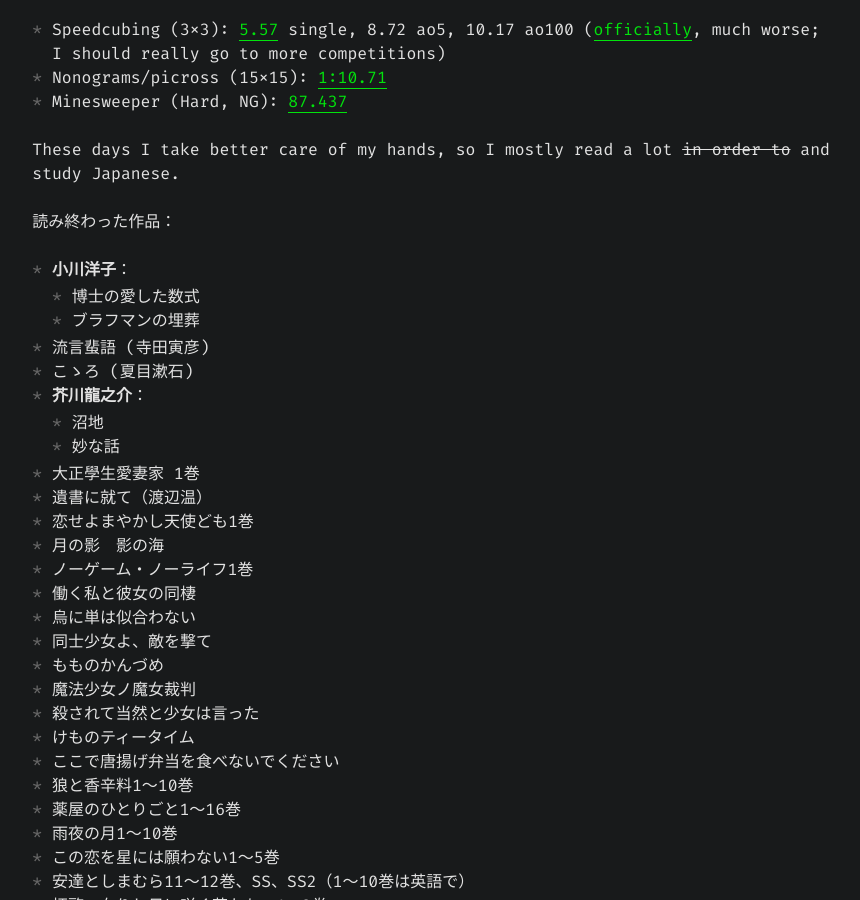
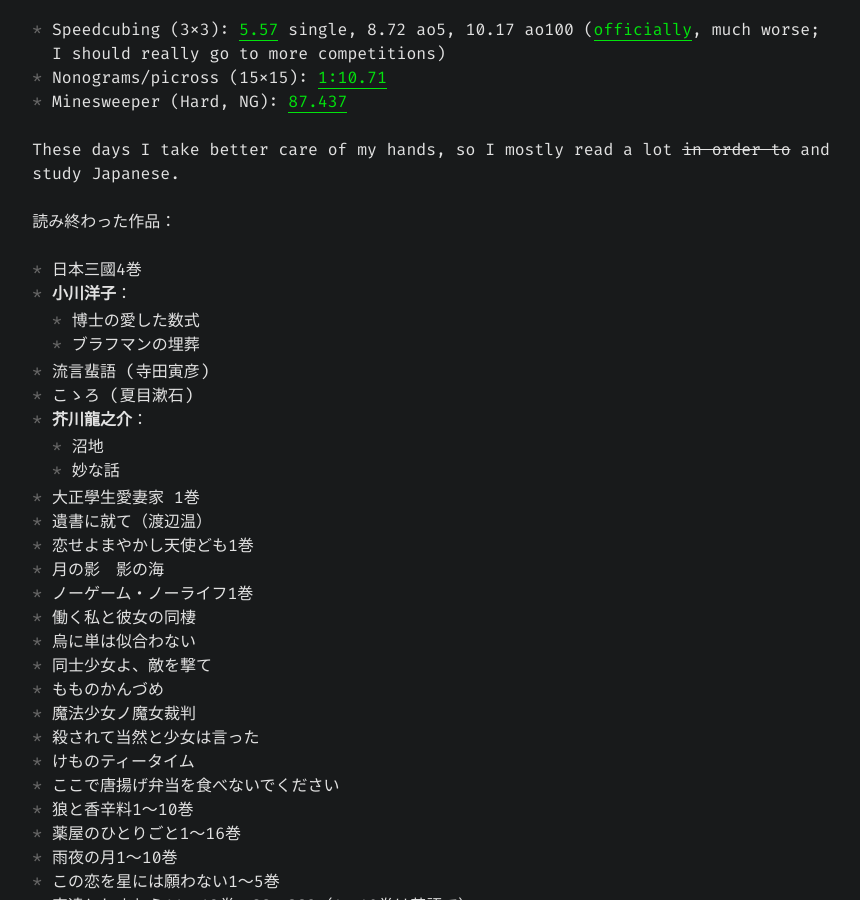
Before and after one commit to Ptkyr/Ptkyr.github.io, a Jekyll site: the page built from index.md, in a window 1280 px wide and 900 px high, scrolled down 484 px. Shown: the whole window, without its empty margins (204-1064 px from the left). Built offline with Jekyll 4.4.1, drawn with Linux system fonts in a browser that asks for light colours.

Commit message:
nippon sangoku 07-17

```diff
--- a/index.md
+++ b/index.md
@@ -18,6 +18,7 @@
 These days I take better care of my hands, so I mostly read a lot ~~in order to~~ and study Japanese.
 
 読み終わった作品：
+- 日本三國4巻
 - **小川洋子**：
   - 博士の愛した数式
   - ブラフマンの埋葬
```
